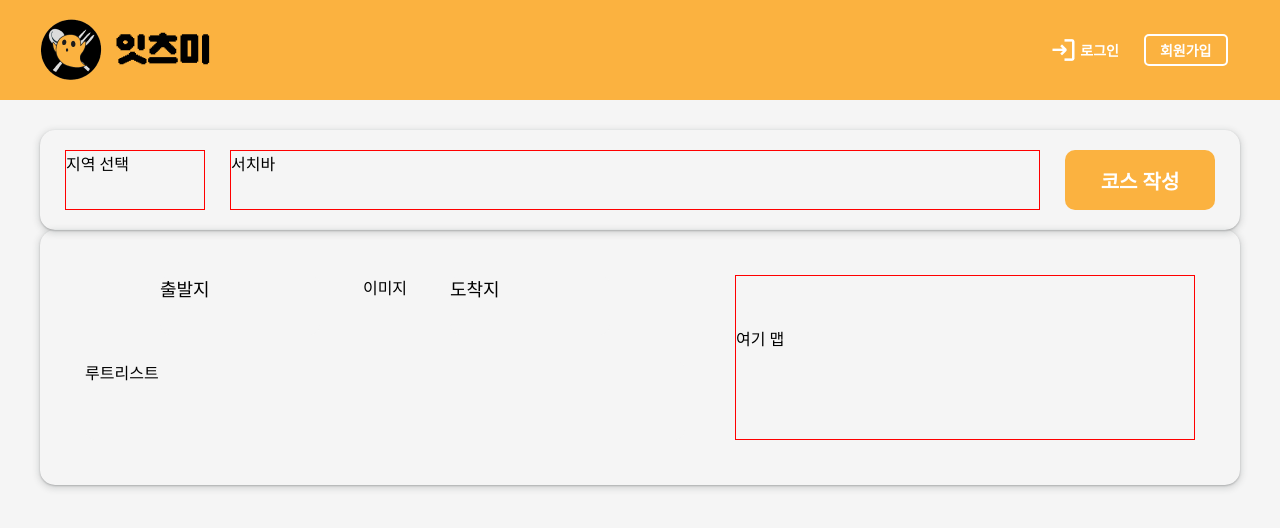
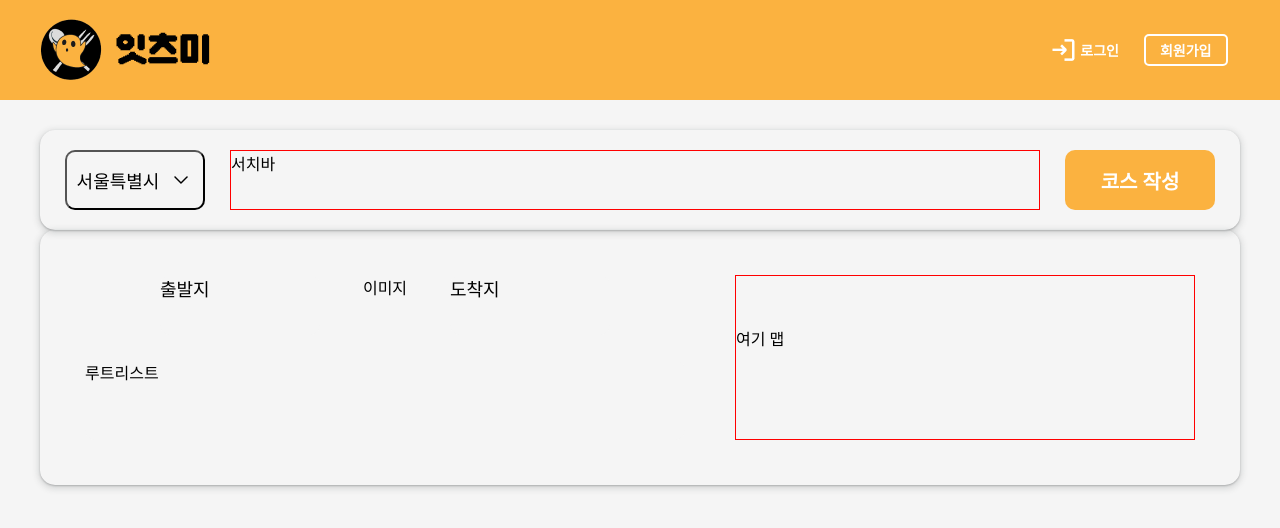
Before and after one commit to zeon8080/seb11_team03_client, a Next.js app: page /eatsMe/routeList in a window 1280 px wide. Shown: the top 528 px of the page. Built offline with nearby package versions, Linux system fonts and the light colour scheme.

Commit message:
[Design]_#24_routeList_UI

```diff
--- a/src/components/units/eatsMe/routeList/top/routeListTop.tsx
+++ b/src/components/units/eatsMe/routeList/top/routeListTop.tsx
@@ -1,9 +1,19 @@
+import { useState } from "react";
+import LocationSelector from "../../../../locationSelector/locationSelector";
 import * as S from "./routeListTopStyles";
 
 export default function RouteListTop(): JSX.Element {
+  const [location, setLocation] = useState("서울특별시");
+  console.log(location);
   return (
     <S.Container>
-      <S.LocationSelector>지역 선택</S.LocationSelector>
+      <S.LocationWrapper>
+        <div>{location}</div>
+        <S.Arrow />
+      </S.LocationWrapper>
+      <div>
+        <LocationSelector setLocation={setLocation} />
+      </div>
       <S.SearchBar>서치바</S.SearchBar>
       <S.routeWriteBtn>코스 작성</S.routeWriteBtn>
     </S.Container>
--- a/src/components/units/eatsMe/routeList/top/routeListTopStyles.ts
+++ b/src/components/units/eatsMe/routeList/top/routeListTopStyles.ts
@@ -5,17 +5,49 @@ export const Container = styled.header`
   flex-direction: row;
   justify-content: space-evenly;
   align-items: center;
+  position: relative;
   height: 100px;
   box-shadow: 0px 2px 6px 2px rgba(60, 64, 67, 0.15),
     0px 1px 2px rgba(60, 64, 67, 0.3);
   border-radius: 15px;
 `;
 
-export const LocationSelector = styled.div`
+export const LocationWrapper = styled.button`
+  display: flex;
+  flex-direction: row;
+  align-items: center;
   width: 140px;
   height: 60px;
+  background: #f5f5f5;
+  border-radius: 10px;
 
-  border: 1px solid red;
+  & > div:first-of-type {
+    width: calc(100% - 34px);
+    text-align: center;
+    font-weight: 500;
+    font-size: 18px;
+  }
+
+  &:focus > div:nth-of-type(2) {
+    background-image: url("/arrow_up.webp");
+  }
+
+  & + div {
+    display: none;
+  }
+
+  &:focus + div {
+    display: block;
+    position: absolute;
+    top: 85px;
+    left: -20px;
+  }
+`;
+
+export const Arrow = styled.div`
+  width: 24px;
+  height: 24px;
+  background-image: url("/arrow_down.webp");
 `;
 
 export const SearchBar = styled.div`
```
Also changed, not shown: public/arrow_down.webp (added), public/arrow_up.webp (added).
